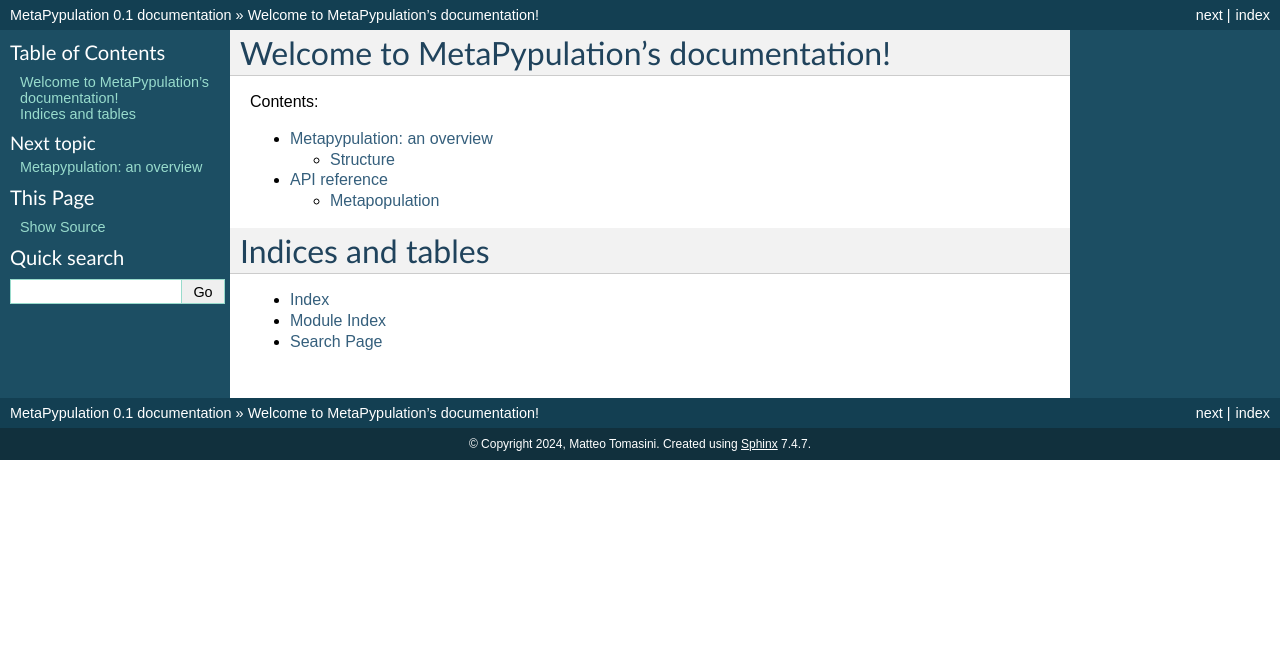
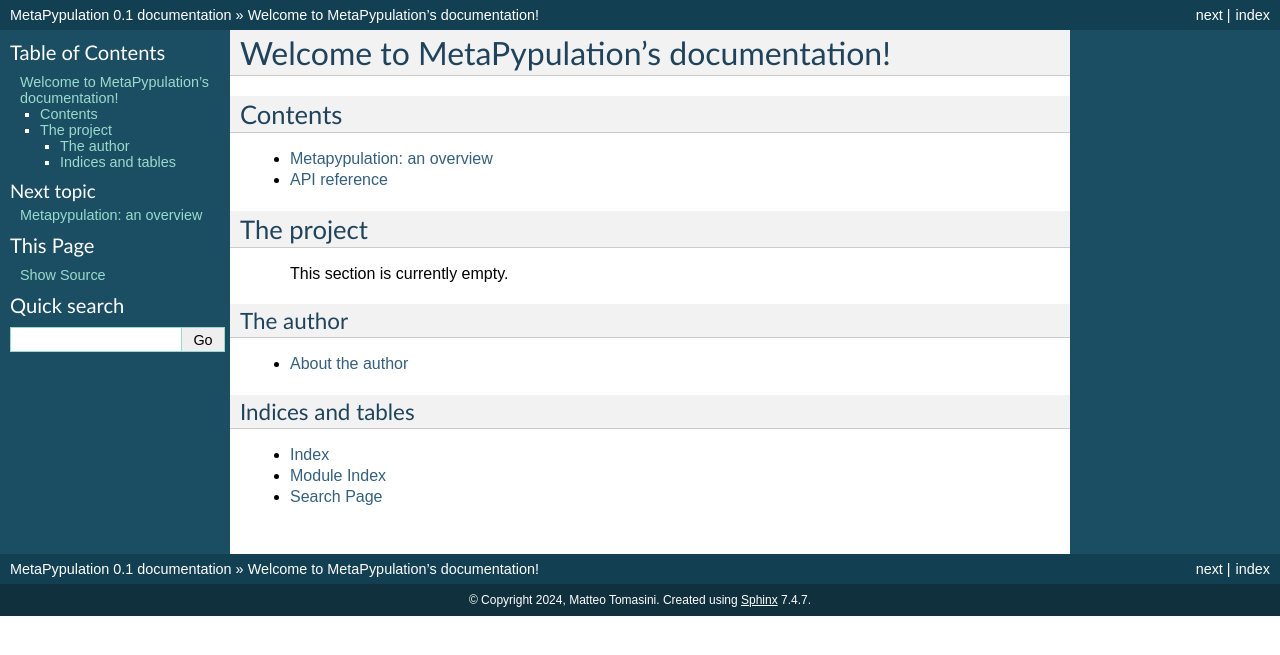
Before and after one commit to mtomasini/MetapopulationsPython, a Sphinx documentation site: the page built from docs/index.rst, in a window 1280 px wide. Shown: the top 655 px of the page. Built offline with Sphinx 7.4.7, drawn with Linux system fonts in a browser that asks for light colours.

Commit message:
Updated docs index

```diff
--- a/docs/index.rst
+++ b/docs/index.rst
@@ -6,16 +6,31 @@
 Welcome to MetaPypulation's documentation!
 ==========================================
 
+Contents
+--------
+
 .. toctree::
-   :maxdepth: 2
-   :caption: Contents:
+   :maxdepth: 1
 
    overview.md
    api.md
 
+The project
+-----------
+
+   This section is currently empty.
+
+
+The author
+~~~~~~~~~~
+
+.. toctree::
+   :maxdepth: 1
+
+   author.md
 
 Indices and tables
-==================
+~~~~~~~~~~~~~~~~~~
 
 * :ref:`genindex`
 * :ref:`modindex`
```
Also changed, not shown: docs/author.md (added, +3 -0 lines).
